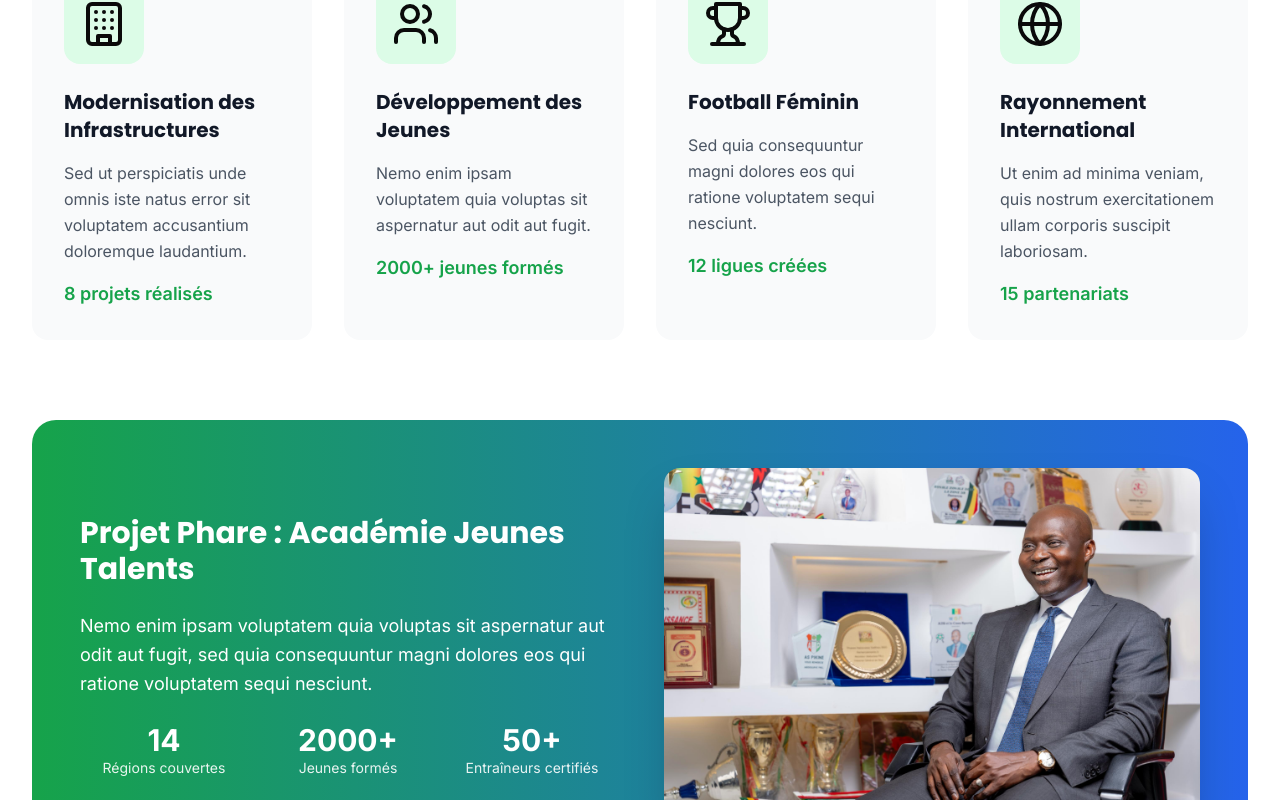
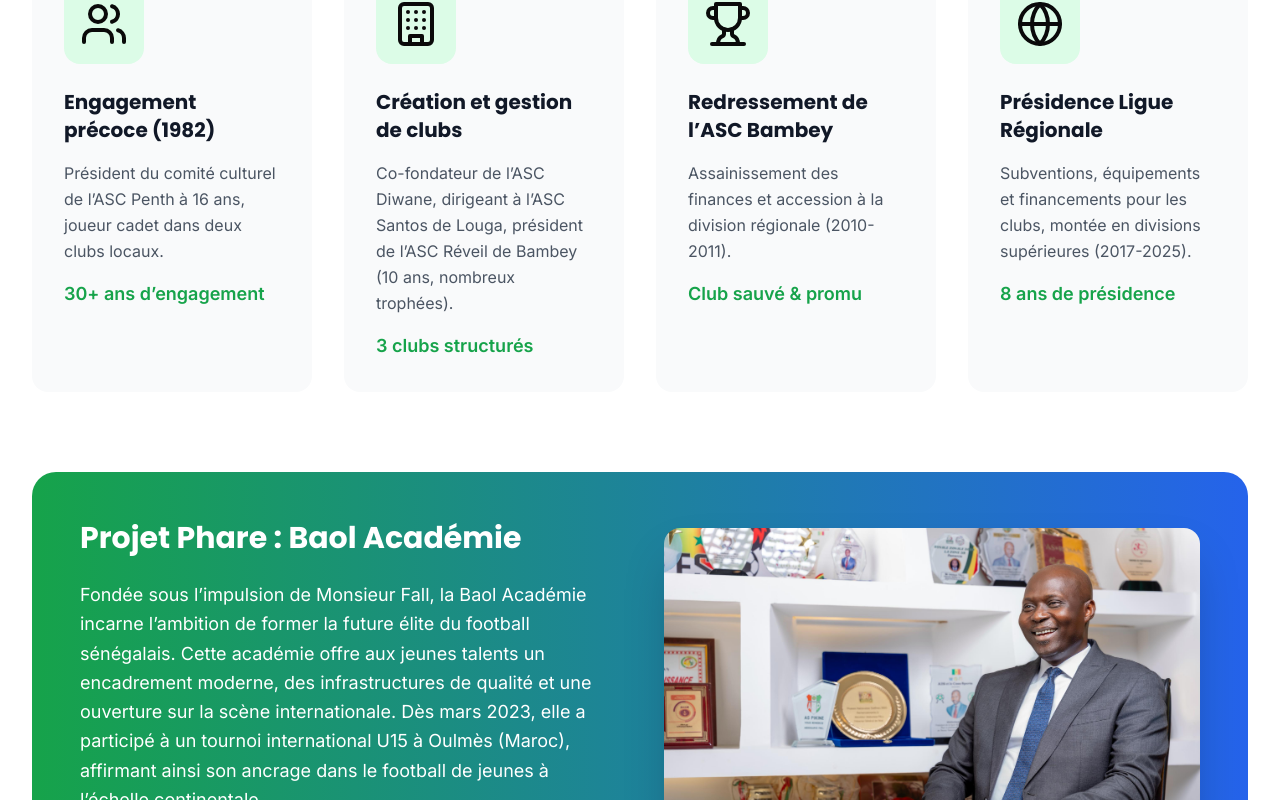
Before and after one commit to TheOphelda/Abdoulaye-Fall-Landing-page, a Next.js app: page / in a window 1280 px wide. Shown: the part 2060-2860 px from the top of the page. Built offline with nearby package versions, Linux system fonts and the light colour scheme.

Commit message:
ui review vite fait

```diff
--- a/components/Achievements.tsx
+++ b/components/Achievements.tsx
@@ -5,29 +5,29 @@ import { Trophy, Users, Building, Globe } from 'lucide-react';
 const Achievements = () => {
   const achievements = [
     {
-      icon: <Building className="w-12 h-12" />,
-      title: 'Modernisation des Infrastructures',
-      description: 'Sed ut perspiciatis unde omnis iste natus error sit voluptatem accusantium doloremque laudantium.',
-      stats: '8 projets réalisés'
+      icon: <Users className="w-12 h-12" />,
+      title: "Engagement précoce (1982)",
+      description: "Président du comité culturel de l’ASC Penth à 16 ans, joueur cadet dans deux clubs locaux.",
+      stats: "30+ ans d’engagement"
     },
     {
-      icon: <Users className="w-12 h-12" />,
-      title: 'Développement des Jeunes',
-      description: 'Nemo enim ipsam voluptatem quia voluptas sit aspernatur aut odit aut fugit.',
-      stats: '2000+ jeunes formés'
+      icon: <Building className="w-12 h-12" />,
+      title: "Création et gestion de clubs",
+      description: "Co-fondateur de l’ASC Diwane, dirigeant à l’ASC Santos de Louga, président de l’ASC Réveil de Bambey (10 ans, nombreux trophées).",
+      stats: "3 clubs structurés"
     },
     {
       icon: <Trophy className="w-12 h-12" />,
-      title: 'Football Féminin',
-      description: 'Sed quia consequuntur magni dolores eos qui ratione voluptatem sequi nesciunt.',
-      stats: '12 ligues créées'
+      title: "Redressement de l’ASC Bambey",
+      description: "Assainissement des finances et accession à la division régionale (2010-2011).",
+      stats: "Club sauvé & promu"
     },
     {
       icon: <Globe className="w-12 h-12" />,
-      title: 'Rayonnement International',
-      description: 'Ut enim ad minima veniam, quis nostrum exercitationem ullam corporis suscipit laboriosam.',
-      stats: '15 partenariats'
-    }
+      title: "Présidence Ligue Régionale",
+      description: "Subventions, équipements et financements pour les clubs, montée en divisions supérieures (2017-2025).",
+      stats: "8 ans de présidence"
+    },
   ];
 
   const testimonials = [
@@ -78,23 +78,22 @@ const Achievements = () => {
         <div className="bg-gradient-to-r from-green-600 to-blue-600 rounded-3xl p-8 md:p-12 text-white mb-20">
           <div className="grid lg:grid-cols-2 gap-12 items-center">
             <div>
-              <h3 className="text-3xl font-bold mb-6">Projet Phare : Académie Jeunes Talents</h3>
+              <h3 className="text-3xl font-bold mb-6">Projet Phare : Baol Académie</h3>
               <p className="text-lg mb-6 leading-relaxed">
-                Nemo enim ipsam voluptatem quia voluptas sit aspernatur aut odit aut fugit,
-                sed quia consequuntur magni dolores eos qui ratione voluptatem sequi nesciunt.
+                Fondée sous l’impulsion de Monsieur Fall, la Baol Académie incarne l’ambition de former la future élite du football sénégalais. Cette académie offre aux jeunes talents un encadrement moderne, des infrastructures de qualité et une ouverture sur la scène internationale. Dès mars 2023, elle a participé à un tournoi international U15 à Oulmès (Maroc), affirmant ainsi son ancrage dans le football de jeunes à l’échelle continentale.
               </p>
               <div className="grid grid-cols-3 gap-4 text-center">
                 <div>
-                  <div className="text-3xl font-bold">14</div>
-                  <div className="text-sm opacity-90">Régions couvertes</div>
+                  <div className="text-3xl font-bold">2023</div>
+                  <div className="text-sm opacity-90">1er tournoi international</div>
                 </div>
                 <div>
-                  <div className="text-3xl font-bold">2000+</div>
-                  <div className="text-sm opacity-90">Jeunes formés</div>
+                  <div className="text-3xl font-bold">100+</div>
+                  <div className="text-sm opacity-90">Jeunes accompagnés</div>
                 </div>
                 <div>
-                  <div className="text-3xl font-bold">50+</div>
-                  <div className="text-sm opacity-90">Entraîneurs certifiés</div>
+                  <div className="text-3xl font-bold">15+</div>
+                  <div className="text-sm opacity-90">Entraîneurs impliqués</div>
                 </div>
               </div>
             </div>
--- a/components/Projects.tsx
+++ b/components/Projects.tsx
@@ -119,27 +119,34 @@ const Projects = () => {
                 </li>
               </ul>
             </div>
-            {/* Projets à venir */}
+            {/* Projets & Ambitions */}
             <div>
-              <h3 className="text-base uppercase tracking-widest font-bold text-orange-700 mb-6 letter-spacing-wide">Projets à venir</h3>
-              <ul className="space-y-6">
-                <li className="bg-white rounded-3xl shadow-lg p-7 transition-transform hover:-translate-y-1 hover:shadow-2xl border border-orange-100">
-                  <h4 className="text-lg font-semibold text-orange-800 mb-2">Rénovation des enceintes sportives régionales & siège de la Ligue</h4>
-                  <ul className="text-gray-700 text-sm space-y-1 pl-3 list-disc">
-                    <li><span className="font-semibold">Impact :</span> Modernisation des infrastructures, meilleure accessibilité pour tous.</li>
-                    <li><span className="font-semibold">Innovation :</span> Intégration de solutions éco-responsables et connectées.</li>
-                    <li><span className="font-semibold">Jeunesse & Sport :</span> Plus d’opportunités pour la jeunesse sportive locale.</li>
-                  </ul>
-                </li>
-                <li className="bg-white rounded-3xl shadow-lg p-7 transition-transform hover:-translate-y-1 hover:shadow-2xl border border-orange-100">
-                  <h4 className="text-lg font-semibold text-orange-800 mb-2">Structuration d’un club de dimension internationale</h4>
-                  <ul className="text-gray-700 text-sm space-y-1 pl-3 list-disc">
-                    <li><span className="font-semibold">Impact :</span> Ambition de hisser un club local au plus haut niveau africain.</li>
-                    <li><span className="font-semibold">Innovation :</span> Stratégie de développement et de gestion inspirée des grands clubs internationaux.</li>
-                    <li><span className="font-semibold">Jeunesse & Sport :</span> Tremplin pour les jeunes talents sénégalais vers l’élite.</li>
-                  </ul>
-                </li>
-              </ul>
+              <h3 className="text-base uppercase tracking-widest font-bold text-orange-700 mb-6 letter-spacing-wide">Projets & Ambitions</h3>
+              <div className="bg-white rounded-3xl shadow-lg p-7 border border-orange-100 mb-6">
+                <p className="text-gray-700 mb-4">
+                  Homme de projets, Monsieur Fall ambitionne de porter le football de sa région et du Sénégal vers un niveau d’excellence durable.
+                </p>
+                <p className="text-gray-700 mb-4">
+                  Ses nouvelles priorités en tant que président de la Ligue de Football de Diourbel s'articulent autour de trois axes majeurs :
+                </p>
+                <ul className="text-gray-700 text-sm space-y-2 pl-5 list-disc mb-4">
+                  <li>
+                    <span className="font-semibold">La rénovation des infrastructures sportives régionales</span> pour offrir aux jeunes talents des enceintes modernes et sécurisées.
+                  </li>
+                  <li>
+                    <span className="font-semibold">La construction du siège officiel de la Ligue</span>, pour doter l'institution d'une base administrative solide.
+                  </li>
+                  <li>
+                    <span className="font-semibold">La création d’une académie d’excellence : Baol Académie</span>, destinée à former la future élite du football sénégalais. Cette académie a d’ailleurs participé dès mars 2023 à un tournoi international U15 à Oulmès, au Maroc, illustrant son ancrage dans le football international de jeunes.
+                  </li>
+                </ul>
+                <p className="text-gray-700 mb-4">
+                  Monsieur Fall aspire à la structuration d’un club de dimension internationale, capable de rivaliser sur les scènes continentale et mondiale. Sa solide expérience de gestionnaire et ses qualités de stratège lui permettent de mener à bien des projets ambitieux, tout en conservant un attachement profond à son terroir et à la jeunesse sénégalaise.
+                </p>
+                <p className="text-gray-700">
+                  Parallèlement à son engagement sportif, Monsieur Abdoulaye Fall poursuit une brillante carrière dans l'administration publique sénégalaise, où il occupe depuis juin 2020 les fonctions de <span className="font-semibold">Trésorier Général de l'État / Agent Comptable du Trésor</span>. Il est également <span className="font-semibold">Chevalier de l’Ordre National du Lion</span> et <span className="font-semibold">Médaillé d’Honneur de la Gendarmerie Nationale du Sénégal</span>.
+                </p>
+              </div>
             </div>
           </div>
         </div>
```
